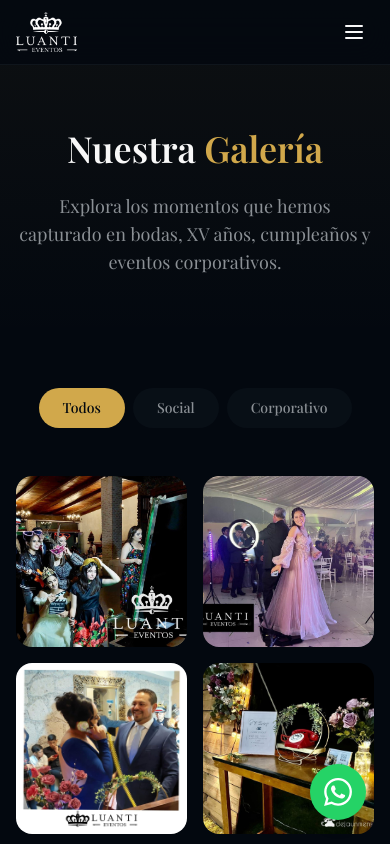
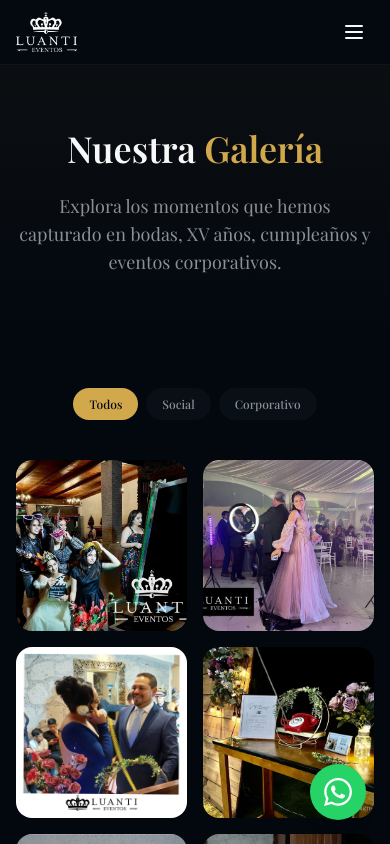
Before and after one commit to PabloColunga333/luanti-eventos, a Next.js app: page /galeria in a window 390 px wide. Shown: the top 844 px of the page. Built offline with nearby package versions, Linux system fonts and the light colour scheme; a web font is replaced by a local one.

Commit message:
Mejoras responsive en tabs y carrusel

```diff
--- a/components/corporate/corporate-use-cases.tsx
+++ b/components/corporate/corporate-use-cases.tsx
@@ -105,8 +105,8 @@ export function CorporateUseCases() {
                 )
               })}
             </CarouselContent>
-            <CarouselPrevious className="-left-6 md:-left-10 bg-background/90 border border-border/60 shadow-lg shadow-black/10 hover:bg-primary hover:text-primary-foreground hover:border-primary/60" />
-            <CarouselNext className="-right-6 md:-right-10 bg-background/90 border border-border/60 shadow-lg shadow-black/10 hover:bg-primary hover:text-primary-foreground hover:border-primary/60" />
+            <CarouselPrevious className="left-2 md:-left-6 lg:-left-10 size-9 sm:size-10 bg-background/90 border border-border/60 shadow-lg shadow-black/10 hover:bg-primary hover:text-primary-foreground hover:border-primary/60" />
+            <CarouselNext className="right-2 md:-right-6 lg:-right-10 size-9 sm:size-10 bg-background/90 border border-border/60 shadow-lg shadow-black/10 hover:bg-primary hover:text-primary-foreground hover:border-primary/60" />
           </Carousel>
         </div>
       </div>
--- a/components/gallery/gallery-content.tsx
+++ b/components/gallery/gallery-content.tsx
@@ -23,13 +23,13 @@ export function GalleryContent() {
         <motion.div
           initial={{ opacity: 0, y: 10 }}
           animate={{ opacity: 1, y: 0 }}
-          className="flex justify-center gap-2 mb-12"
+          className="flex flex-wrap justify-center gap-2 mb-10 sm:mb-12"
         >
           {tabs.map((tab) => (
             <button
               key={tab.id}
               onClick={() => setActiveTab(tab.id)}
-              className={`px-6 py-2.5 rounded-full text-sm font-medium transition-all ${
+              className={`px-4 sm:px-6 py-2 rounded-full text-xs sm:text-sm font-medium transition-all ${
                 activeTab === tab.id
                   ? "bg-primary text-primary-foreground"
                   : "bg-muted/50 text-muted-foreground hover:bg-muted"
```
